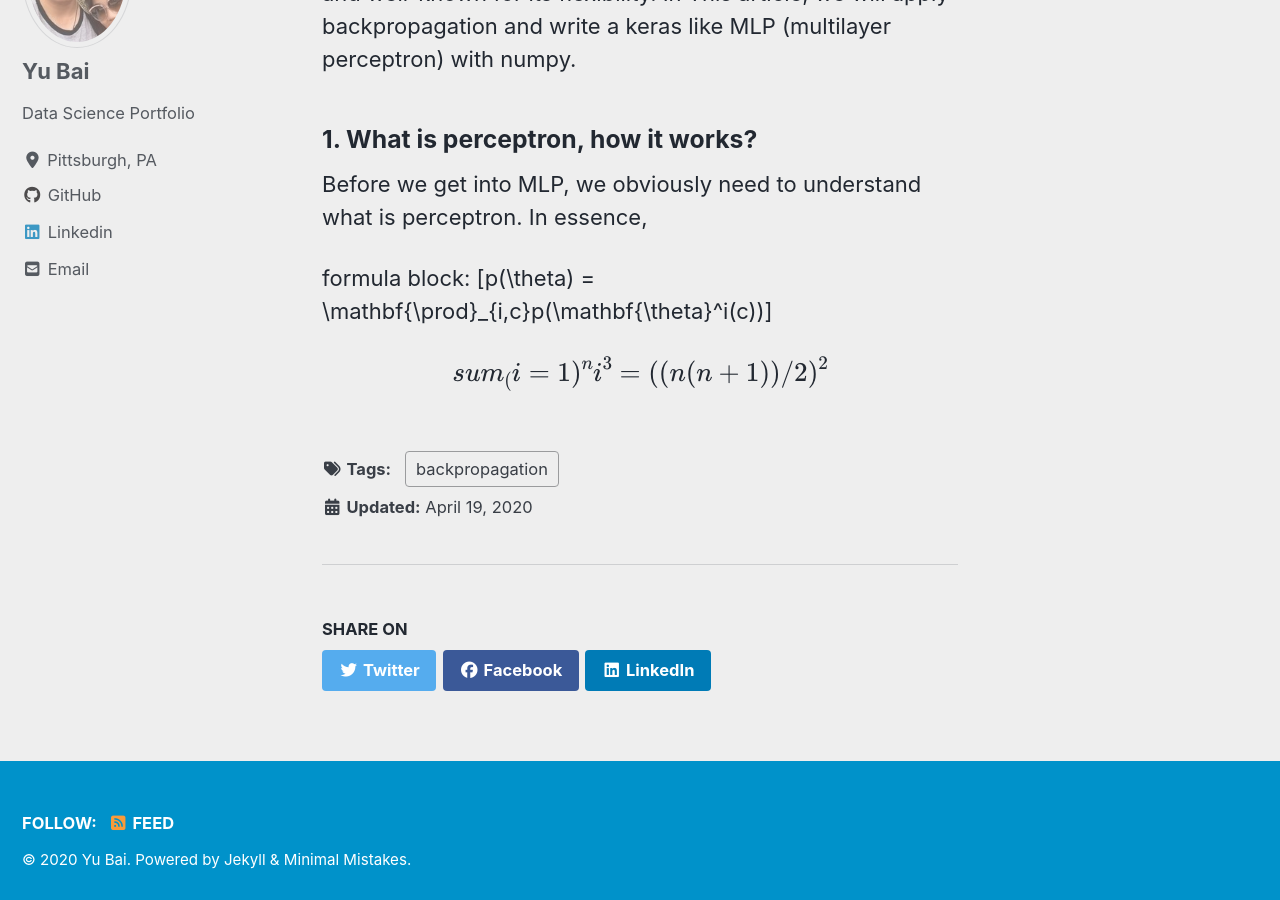
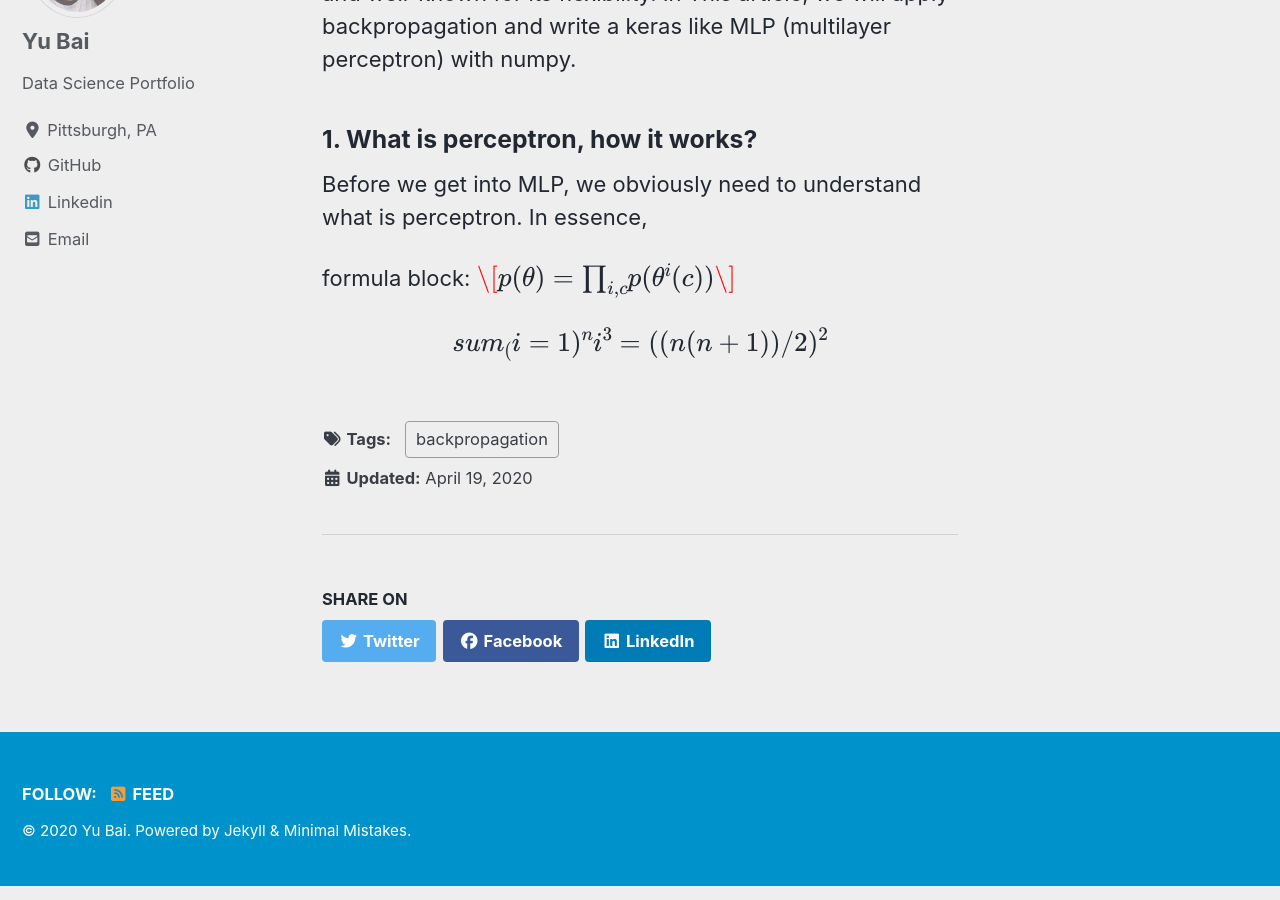
Before and after one commit to watermantle/data_science, a Jekyll site: the page built from _posts/2020-04-19-backpropagation.md, in a window 1280 px wide and 900 px high, scrolled down 1306 px. Built offline with Jekyll 4.4.1, drawn with Linux system fonts in a browser that asks for light colours; cached includes are drawn as plain includes; nearby versions of some CDN libraries; formulas are drawn with MathJax 3.

```diff
--- a/_posts/2020-04-19-backpropagation.md
+++ b/_posts/2020-04-19-backpropagation.md
@@ -18,6 +18,6 @@ Before we get into MLP, we obviously need to understand what is perceptron.
 In essence,
 
 formula block:
-\[p(\theta) = \mathbf{\prod}_{i,c}p(\mathbf{\theta}^i(c))\]
+$$ \[p(\theta) = \mathbf{\prod}_{i,c}p(\mathbf{\theta}^i(c))\] $$
 
 $$ sum_(i=1)^n i^3=((n(n+1))/2)^2 $$
```
